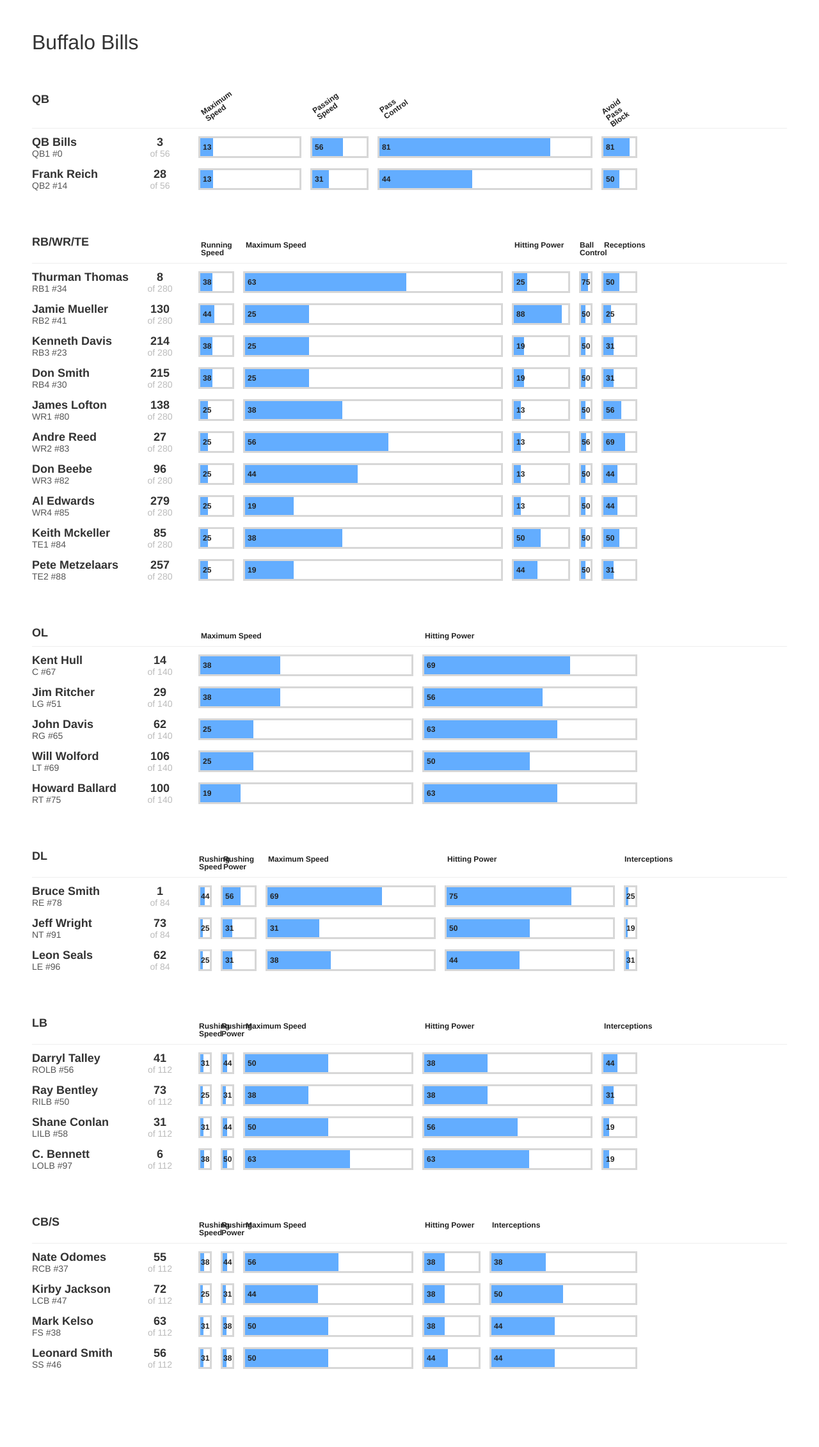
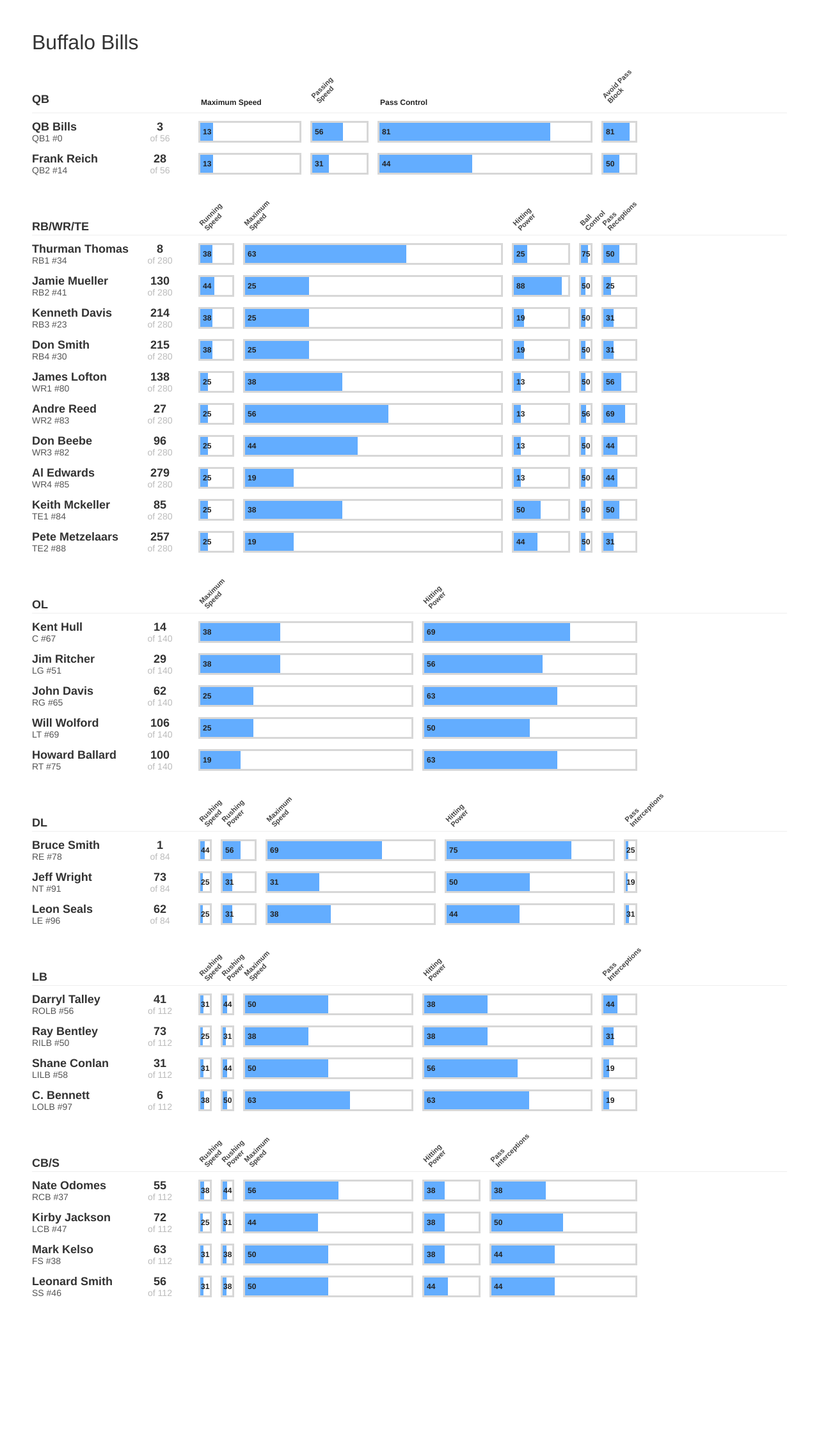
Before and after one commit to ubuwaits/tecmogeek, a Jekyll site: the page built from teams/bills.html, in a window 1280 px wide. Shown: the whole page at 64% size. Built offline with Jekyll 4.4.1, drawn with Linux system fonts in a browser that asks for light colours; after the commit the page ends 2150 px from its top, so only the background shows below that.

Commit message:
Improve labels.

```diff
--- a/stylesheets/application.css
+++ b/stylesheets/application.css
@@ -124,14 +124,22 @@
         font-weight: bold;
         margin: 0 0 2px 0; }
     .players .labels .player-ratings > li {
-      border: 0; }
+      border: 0;
+      position: relative; }
       .players .labels .player-ratings > li span {
+        color: #444;
         display: inline-block;
-        -webkit-transform: rotate(-35deg);
-        -moz-transform: rotate(-35deg);
-        -ms-transform: rotate(-35deg);
-        -o-transform: rotate(-35deg);
-        transform: rotate(-35deg); }
+        font-size: 11px;
+        font-weight: bold;
+        left: -2px;
+        position: absolute;
+        top: -24px;
+        -webkit-transform: rotate(-45deg);
+        -moz-transform: rotate(-45deg);
+        -ms-transform: rotate(-45deg);
+        -o-transform: rotate(-45deg);
+        transform: rotate(-45deg);
+        width: 65px; }
 
 .players.qb .player-ratings li.maximum-speed {
   width: 23%; }
--- a/teams/bills.html
+++ b/teams/bills.html
@@ -17,9 +17,9 @@
       </section>
 
       <ul class="player-ratings">
-        <li class="maximum-speed"><span>Maximum<br> Speed</span></li>
+        <li class="maximum-speed">Maximum Speed</li>
         <li class="passing-speed"><span>Passing<br> Speed</span></li>
-        <li class="pass-control"><span>Pass<br> Control</span></li>
+        <li class="pass-control">Pass Control</li>
         <li class="avoid-pass-block"><span>Avoid Pass Block</span></li>
       </ul>
     </li>
@@ -73,11 +73,11 @@
       </section>
 
       <ul class="player-ratings">
-        <li class="running-speed">Running Speed</li>
-        <li class="maximum-speed">Maximum Speed</li>
-        <li class="hitting-power">Hitting Power</li>
-        <li class="ball-control">Ball Control</li>
-        <li class="receptions">Receptions</li>
+        <li class="running-speed"><span>Running<br> Speed<span></li>
+        <li class="maximum-speed"><span>Maximum<br> Speed</span></li>
+        <li class="hitting-power"><span>Hitting<br> Power</span></li>
+        <li class="ball-control"><span>Ball<br> Control</span></li>
+        <li class="receptions"><span>Pass<br> Receptions</span></li>
       </ul>
     </li>
 
@@ -293,8 +293,8 @@
       </section>
 
       <ul class="player-ratings">
-        <li class="maximum-speed">Maximum Speed</li>
-        <li class="hitting-power">Hitting Power</li>
+        <li class="maximum-speed"><span>Maximum<br> Speed</span></li>
+        <li class="hitting-power"><span>Hitting<br> Power</span></li>
       </ul>
     </li>
 
@@ -390,11 +390,11 @@
       </section>
 
       <ul class="player-ratings">
-        <li class="rushing-speed">Rushing Speed</li>
-        <li class="rushing-power">Rushing Power</li>
-        <li class="maximum-speed">Maximum Speed</li>
-        <li class="hitting-power">Hitting Power</li>
-        <li class="interceptions">Interceptions</li>
+        <li class="rushing-speed"><span>Rushing<br> Speed</span></li>
+        <li class="rushing-power"><span>Rushing<br> Power</span></li>
+        <li class="maximum-speed"><span>Maximum<br> Speed</span></li>
+        <li class="hitting-power"><span>Hitting<br> Power</span></li>
+        <li class="interceptions"><span>Pass<br>Interceptions</span></li>
       </ul>
     </li>
 
@@ -467,11 +467,11 @@
       </section>
 
       <ul class="player-ratings">
-        <li class="rushing-speed">Rushing Speed</li>
-        <li class="rushing-power">Rushing Power</li>
-        <li class="maximum-speed">Maximum Speed</li>
-        <li class="hitting-power">Hitting Power</li>
-        <li class="interceptions">Interceptions</li>
+        <li class="rushing-speed"><span>Rushing<br> Speed</span></li>
+        <li class="rushing-power"><span>Rushing<br> Power</span></li>
+        <li class="maximum-speed"><span>Maximum<br> Speed</span></li>
+        <li class="hitting-power"><span>Hitting<br> Power</span></li>
+        <li class="interceptions"><span>Pass<br>Interceptions</span></li>
       </ul>
     </li>
     <li class="player">
@@ -563,11 +563,11 @@
       </section>
 
       <ul class="player-ratings">
-        <li class="rushing-speed">Rushing Speed</li>
-        <li class="rushing-power">Rushing Power</li>
-        <li class="maximum-speed">Maximum Speed</li>
-        <li class="hitting-power">Hitting Power</li>
-        <li class="interceptions">Interceptions</li>
+        <li class="rushing-speed"><span>Rushing<br> Speed</span></li>
+        <li class="rushing-power"><span>Rushing<br> Power</span></li>
+        <li class="maximum-speed"><span>Maximum<br> Speed</span></li>
+        <li class="hitting-power"><span>Hitting<br> Power</span></li>
+        <li class="interceptions"><span>Pass<br>Interceptions</span></li>
       </ul>
     </li>
     <li class="player">
```
Also changed, not shown: stylesheets/scss/_teams.scss (+9 -1 lines).
